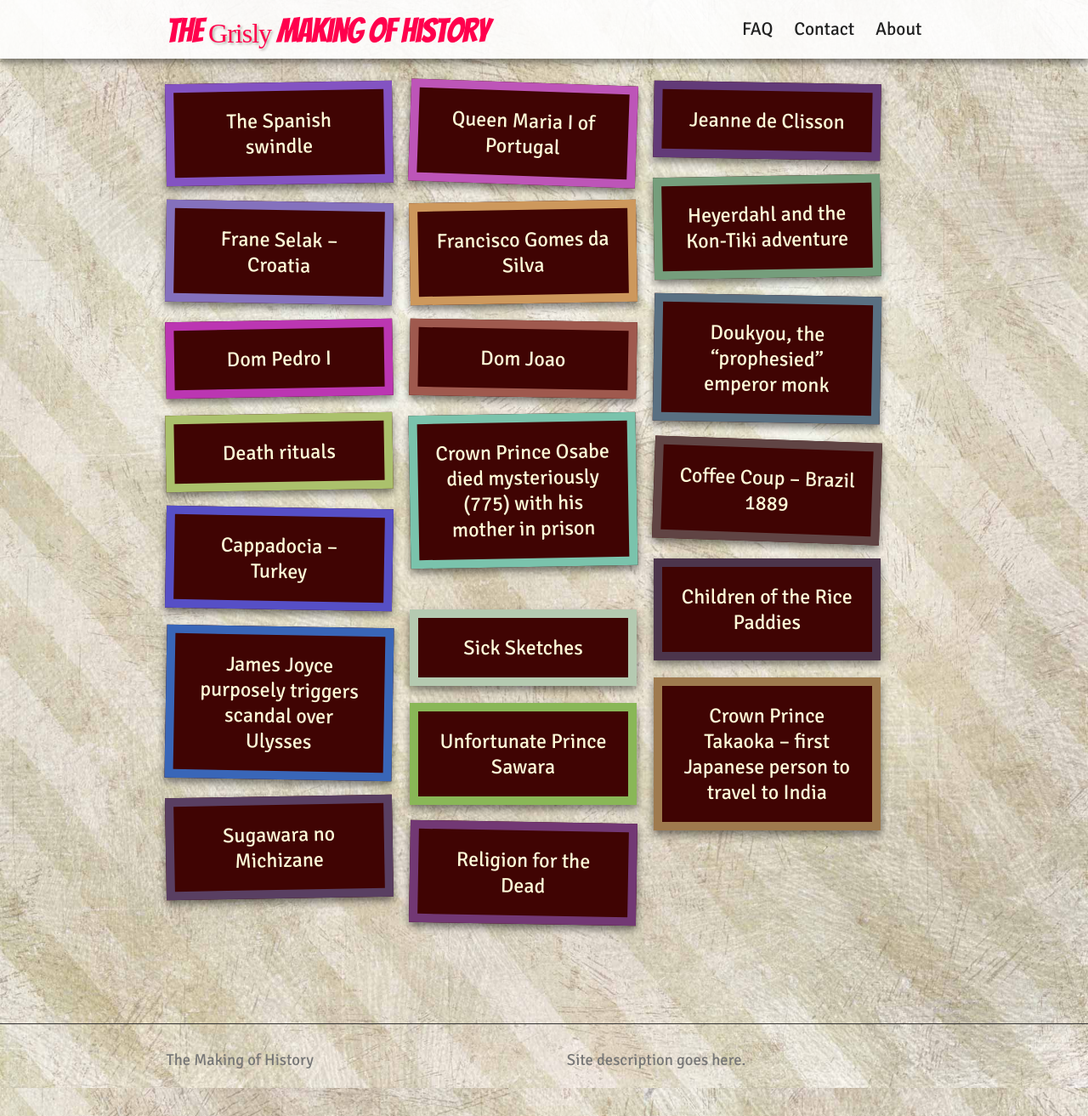
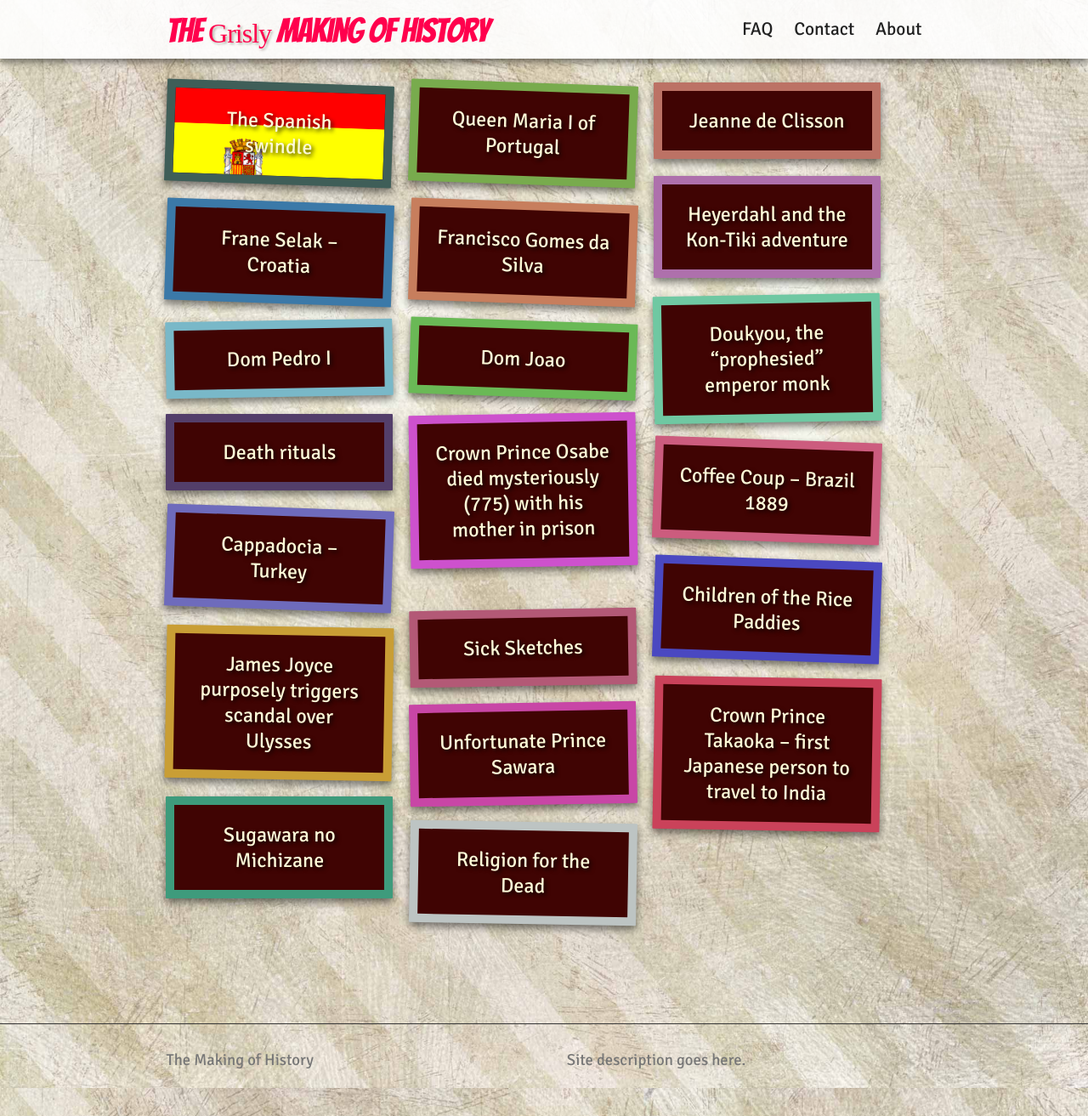
Before and after one commit to benadamstyles/making-of-history, a Jekyll site: the page built from index.html, in a window 1280 px wide and 1313 px high. Shown: the whole window at 85% size. Built offline with Jekyll 4.4.1, drawn with Linux system fonts in a browser that asks for light colours; nearby versions of some CDN libraries; some web fonts are replaced.

Commit message:
Featured image fixes

```diff
--- a/_config.yml
+++ b/_config.yml
@@ -33,11 +33,11 @@
           element: "text"
           label: "article title"
           type: "text"
-      - name: "featured-image"
+      - name: "featuredimage"
         field:
           element: "text"
           label: "featured image url"
-          help: "Paste here the url from the body of the article"
+          help: 'Paste here the url from the body of the article, without "{{site.baseurl}}" e.g. "/images/lovely-picture.jpg"'
           placeholder: "url/to/the/image.jpg"
           type: "text"
       - name: "category"
--- a/_sass/_base.scss
+++ b/_sass/_base.scss
@@ -178,7 +178,7 @@
     }
 
     &:hover {
-        color: lighten(adjust-hue($highlight-colour,15),20%) !important;
+        color: lighten(adjust-hue($highlight-colour,15),30%) !important;
         text-decoration: none;
         text-shadow: 0 0 0.5em rgba(255,255,255,0.5);
     }
--- a/_sass/_layout.scss
+++ b/_sass/_layout.scss
@@ -275,14 +275,16 @@
 }
 .thumb {
   @include basic-trans(-webkit-transform,-ms-transform,transform, color);
+  background-size: cover;
   overflow: hidden;
   background-color: $alt-bg;
   border: 10px solid $detail;
-  // border-radius: 5px;
+  border-radius: 1px;
   width: 30%;
   margin-bottom: 20px;
   padding: 20px;
   text-align: center;
+  text-shadow: $base-shadow-strong;
   box-shadow: $base-shadow-vert;
 
   @include media-query($on-palm) {
--- a/css/main.scss
+++ b/css/main.scss
@@ -17,6 +17,7 @@
 $tight-line-height: 1.25;
 
 $base-shadow:       0.2em 0.2em 0.4em rgba(0,0,0,0.5);
+$base-shadow-strong:0.1em 0.1em 0.2em rgba(0,0,0,0.8);
 $base-shadow-vert:  0 0.2em 0.4em rgba(0,0,0,0.5);
 $shadow-pressed:    0.1em 0.1em 0.2em rgba(0,0,0,0.5);
 $base-trans-timing: 0.15s ease-out;
--- a/index.html
+++ b/index.html
@@ -5,7 +5,7 @@
 
 <div class="home">
   {% for post in site.posts %}
-    <a class="thumb post-link" href="{{ post.url | prepend: site.baseurl }}">{{ post.title }}</a>
+    <a class="thumb post-link" href="{{ post.url | prepend: site.baseurl }}" style="background-image: url( {{ post.featuredimage | prepend: site.baseurl }} )">{{ post.title }}</a>
   {% endfor %}
 </div>
 
```
Also changed, not shown: _posts/2014-12-09-the-spanish-swindle.md (+1 -1 lines).
